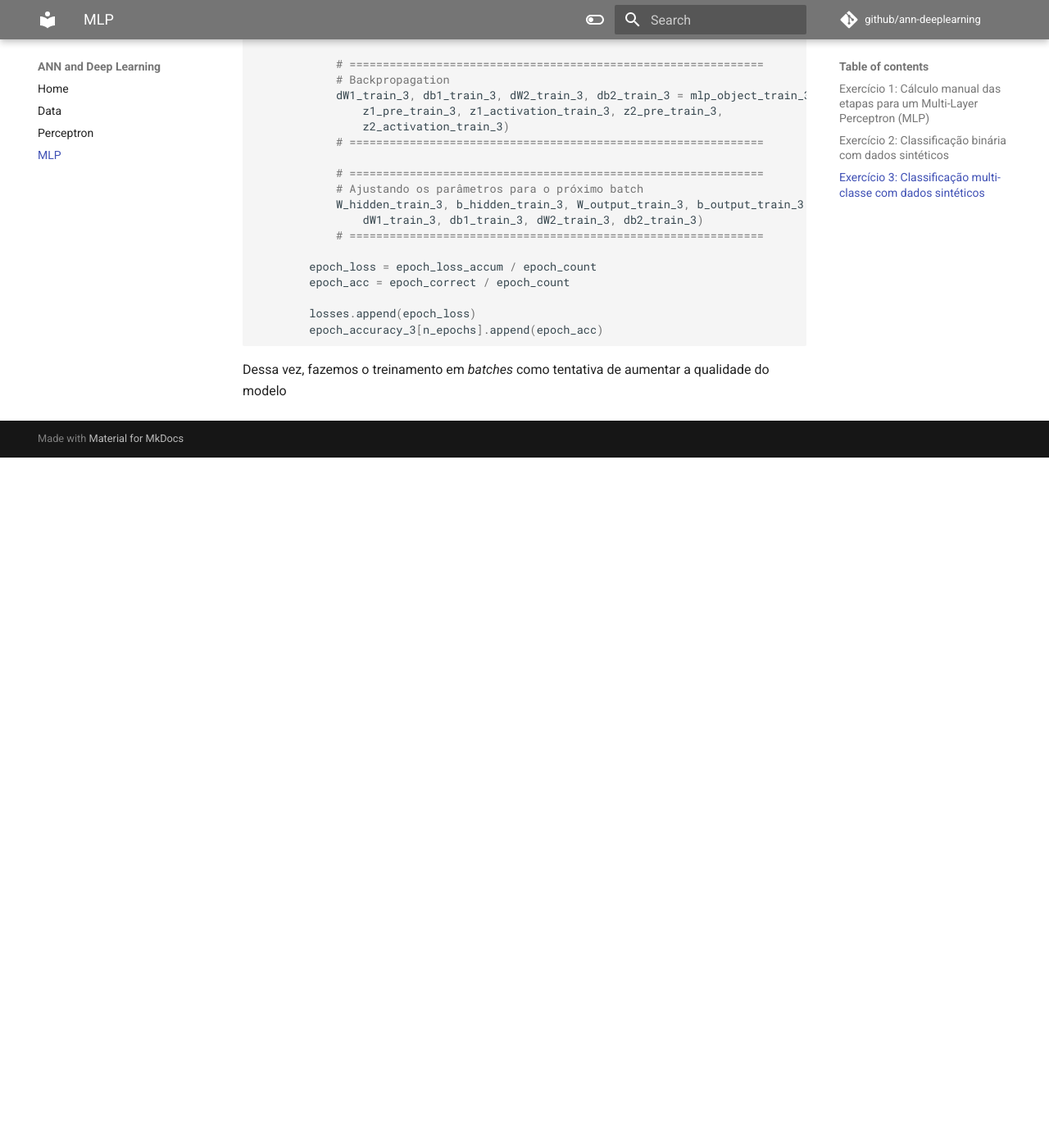
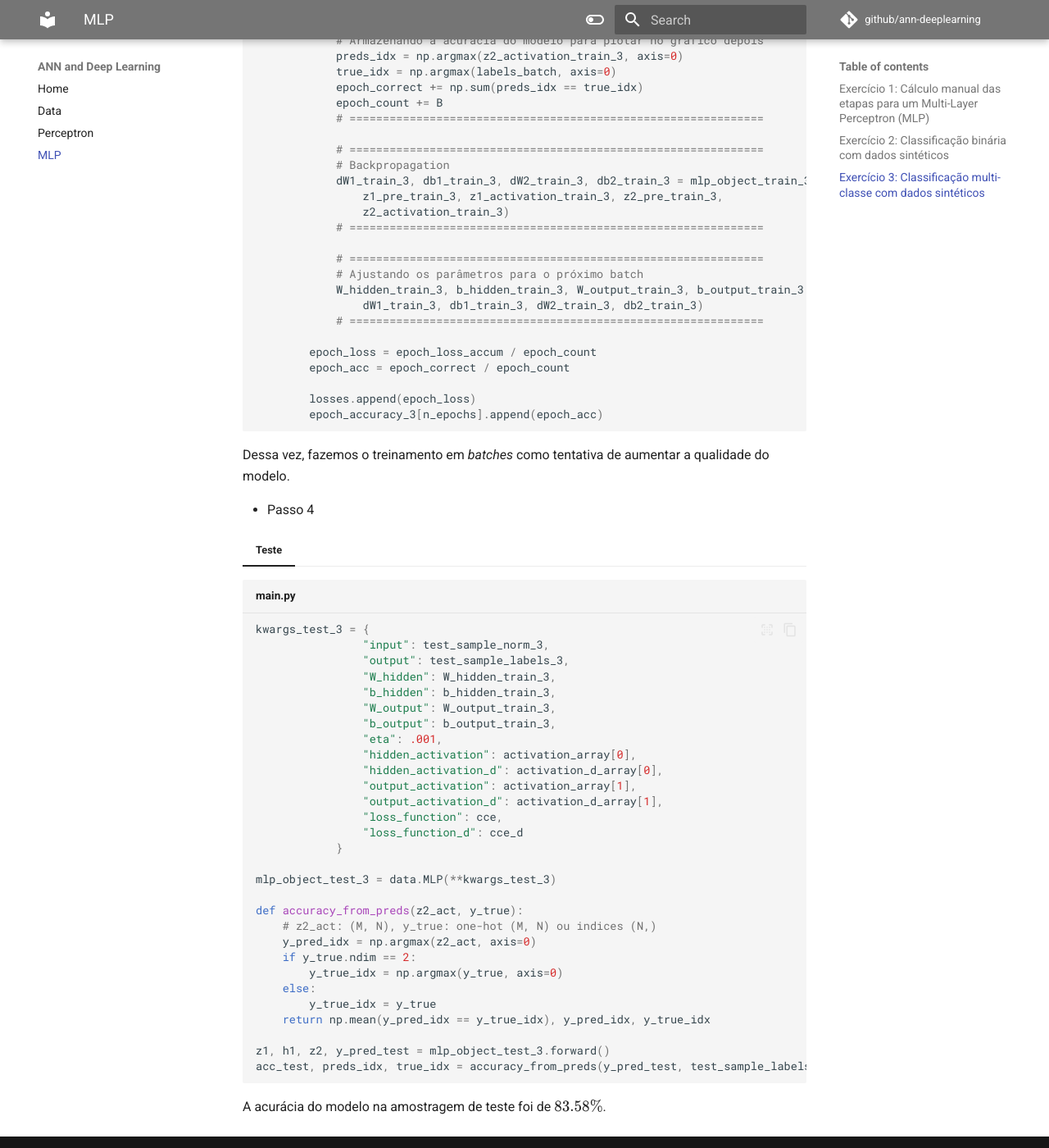
Before and after one commit to kadu-ymd/ann-deeplearning, an MkDocs documentation site: the page built from docs/ex3_mlp/main.md, in a window 1280 px wide and 1400 px high, scrolled down 11049 px. Shown: the whole window at 82% size. Built offline with MkDocs 1.6.1 and Material for MkDocs 9.7.7, drawn with Linux system fonts in a browser that asks for light colours; comment, search, counter and statistics services are not loaded; before the commit the page ends 11607 px from its top, so only the background shows below that; some of the changed text lies outside the part shown.

Commit message:
ex3 finalizado

````diff
--- a/docs/ex3_mlp/main.md
+++ b/docs/ex3_mlp/main.md
@@ -35,7 +35,7 @@ Para essa atividade, uma sequência de passos foi seguida a fim de garantir a ex
 
 - Passo 2
 
-=== "Definição"
+=== "Definição de hiperparâmetros"
 
     ``` { .py title=main.py }
     W1_1 = np.array([[0.3, 0.2], [-0.1, 0.4]])  # n_features X n_neurons
@@ -50,6 +50,8 @@ Para essa atividade, uma sequência de passos foi seguida a fim de garantir a ex
     loss_function_1 = lambda y, y_pred: 0.5 * (y - y_pred)**2
     loss_function_1_derivative = lambda y, y_pred: y - y_pred
     ```
+
+Foi utilizada, conforme o enunciado do [exercício](https://insper.github.io/ann-dl/versions/2025.2/exercises/mlp/#exercise-1-manual-calculation-of-mlp-steps), a função de perda *Mean Squared Error* (MSE) e a função de ativação $tanh(x)$.
 
 - Passo 3
 
@@ -218,7 +220,7 @@ A imagem (_ref_) ilustra graficamente a relação entre as *features*.
 
 - Passo 2
 
-=== "Definição"
+=== "Definição de hiperparâmetros"
 
     ``` { .py title=main.py }
     val = (6 / (N_FEATURES_2 + N_OUTPUT_2))**.5
@@ -253,6 +255,8 @@ Aqui, inicializamos os pesos com o método de Xavier/Glorot. No exercício, é u
 $$
 x = \sqrt{\frac{6}{n_{inputs} + n_{outputs}}} \quad \text{(2.1)}
 $$
+
+Foi utilizada a função de ativação sigmoide, pois os valores estão normalizados, juntamente à função de perda *Binary Cross-Entropy* (BCE), por se tratar de uma classificação binária.
 
 - Passo 3
 
@@ -445,7 +449,7 @@ A figura 4 mostra um gráfico da distribuição das amostras em relação à 2 f
         return (y_pred - y) / N
     ```
 
-Nesse exercício, utilizamos a função de ativação $tanh(x)$, visto que a amostra foi normalizada, e $softmax$, que é adequada para problemas de classificação multi-classe. Para avaliação, foi utilizada a função de perda *Categorical Cross-Entropy*.
+Nesse exercício, utilizamos a função de ativação $tanh(x)$, visto que a amostra foi normalizada, e $softmax(x)$, que é adequada para problemas de classificação multi-classe. Para avaliação, foi utilizada a função de perda *Categorical Cross-Entropy*.
 
 - Passo 3
 
@@ -539,4 +543,42 @@ Nesse exercício, utilizamos a função de ativação $tanh(x)$, visto que a amo
             epoch_accuracy_3[n_epochs].append(epoch_acc)
     ```
 
-Dessa vez, fazemos o treinamento em *batches* como tentativa de aumentar a qualidade do modelo
+Dessa vez, fazemos o treinamento em *batches* como tentativa de aumentar a qualidade do modelo.
+
+- Passo 4
+
+=== "Teste"
+
+``` { .py title=main.py }
+kwargs_test_3 = {
+                "input": test_sample_norm_3,
+                "output": test_sample_labels_3,
+                "W_hidden": W_hidden_train_3,
+                "b_hidden": b_hidden_train_3,
+                "W_output": W_output_train_3,
+                "b_output": b_output_train_3,
+                "eta": .001,
+                "hidden_activation": activation_array[0],
+                "hidden_activation_d": activation_d_array[0],
+                "output_activation": activation_array[1],
+                "output_activation_d": activation_d_array[1],
+                "loss_function": cce,
+                "loss_function_d": cce_d
+            }
+
+mlp_object_test_3 = data.MLP(**kwargs_test_3)
+
+def accuracy_from_preds(z2_act, y_true):
+    # z2_act: (M, N), y_true: one-hot (M, N) ou indices (N,)
+    y_pred_idx = np.argmax(z2_act, axis=0)
+    if y_true.ndim == 2:
+        y_true_idx = np.argmax(y_true, axis=0)
+    else:
+        y_true_idx = y_true
+    return np.mean(y_pred_idx == y_true_idx), y_pred_idx, y_true_idx
+
+z1, h1, z2, y_pred_test = mlp_object_test_3.forward()
+acc_test, preds_idx, true_idx = accuracy_from_preds(y_pred_test, test_sample_labels_3)
+```
+
+A acurácia do modelo na amostragem de teste foi de $83.58\%$.
````
Also changed, not shown: other parts of docs/ex3_mlp/main.md (+7 -7 lines), src/ex_3_mlp/main.ipynb.
